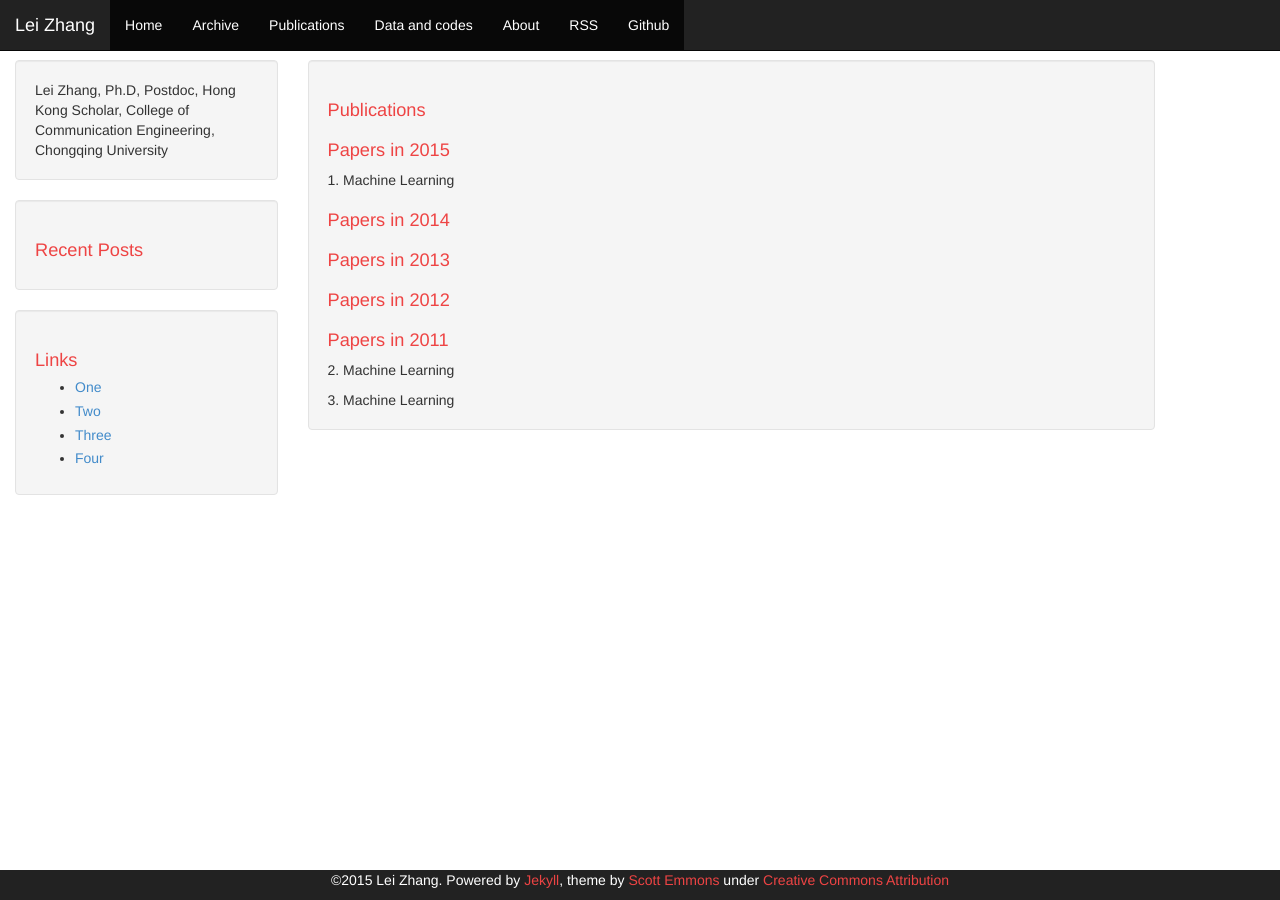
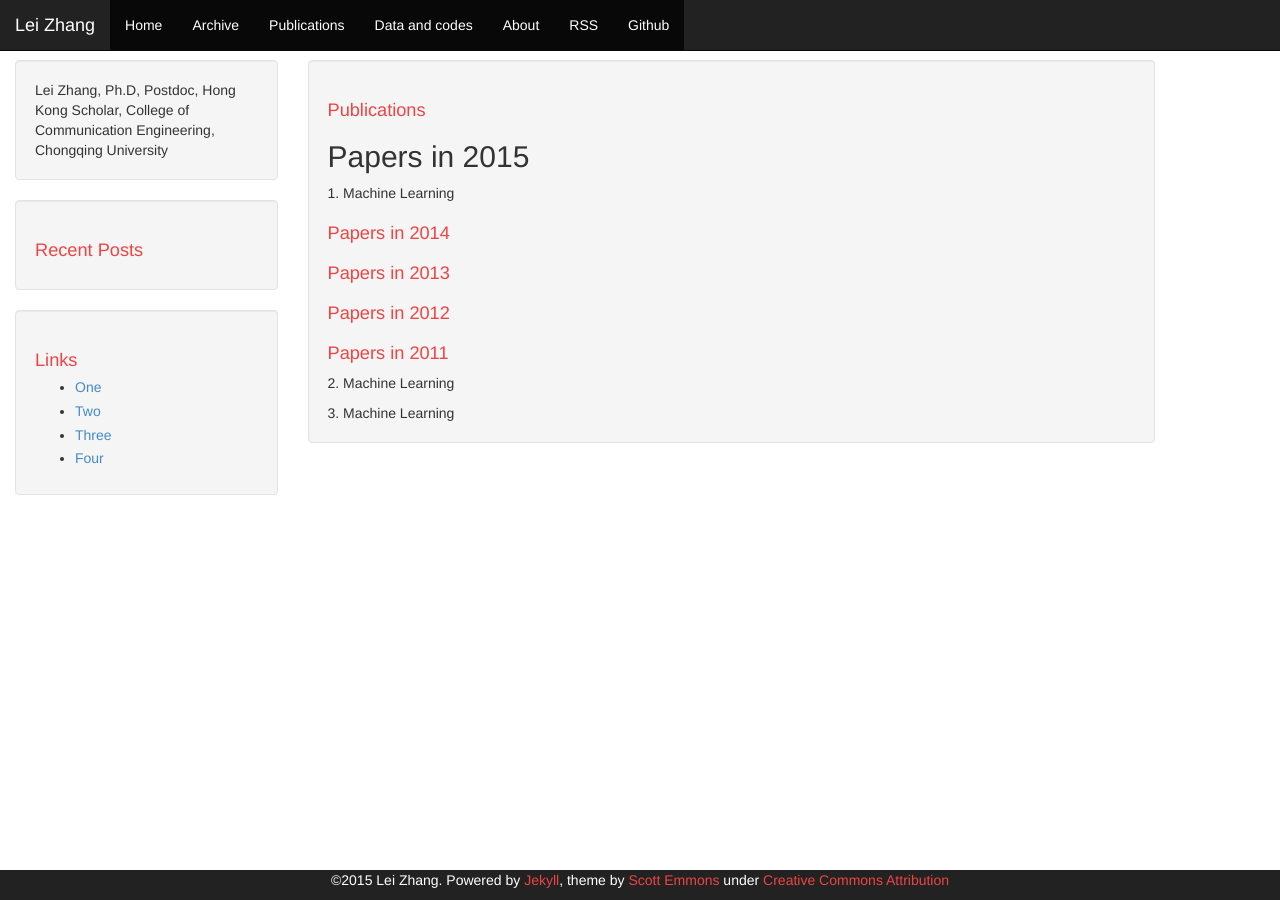
Before and after one commit to DrLeiZhang/website, a Jekyll site: the page built from publications.html, in a window 1280 px wide. Built offline with Jekyll 4.4.1, drawn with Linux system fonts in a browser that asks for light colours; Markdown is read by kramdown in place of the engine named in the settings.

Commit message:
Update
Signed-off-by: leizhang@cqu.edu.cn <leizhang@cqu.edu.cn>

```diff
--- a/publications.html
+++ b/publications.html
@@ -4,7 +4,7 @@ layout: default
 
 <div class="well">
     <h1>Publications</h1>
-    <h1>Papers in 2015</h1>
+    <h2>Papers in 2015</h2>
     <p>1. Machine Learning</p>
     <h1>Papers in 2014</h1>
 <h1>Papers in 2013</h1>
```
